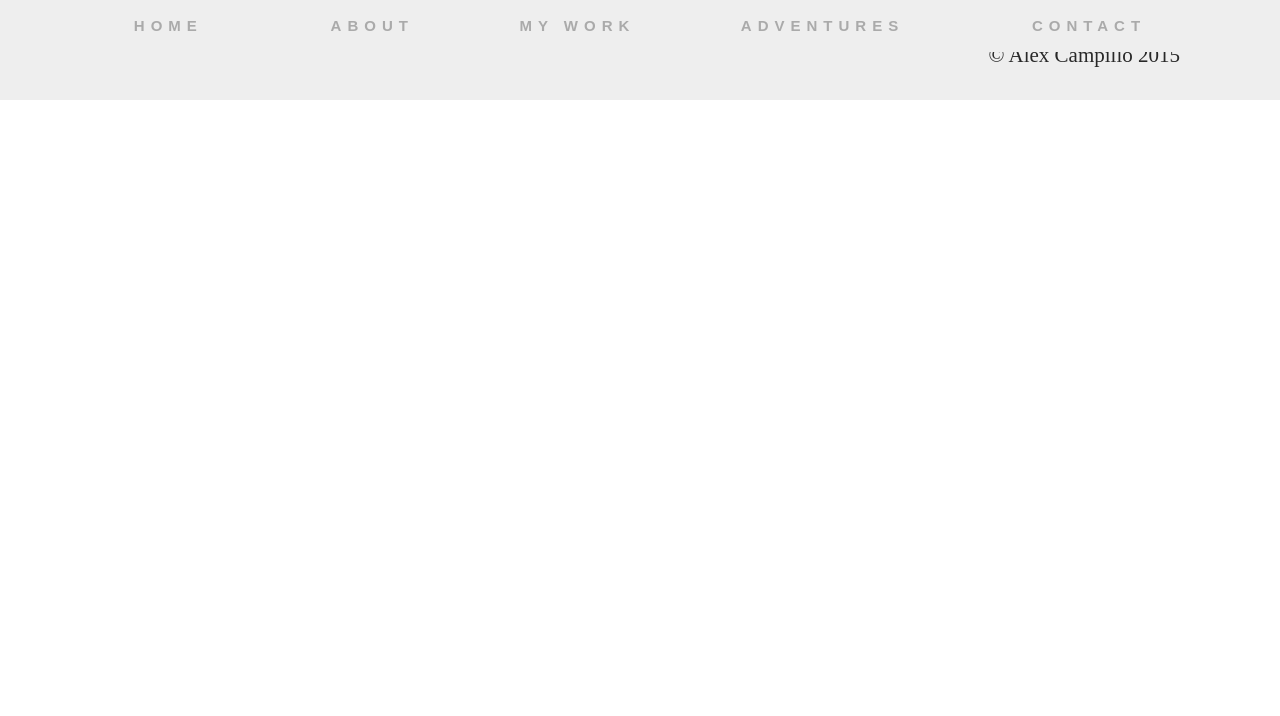
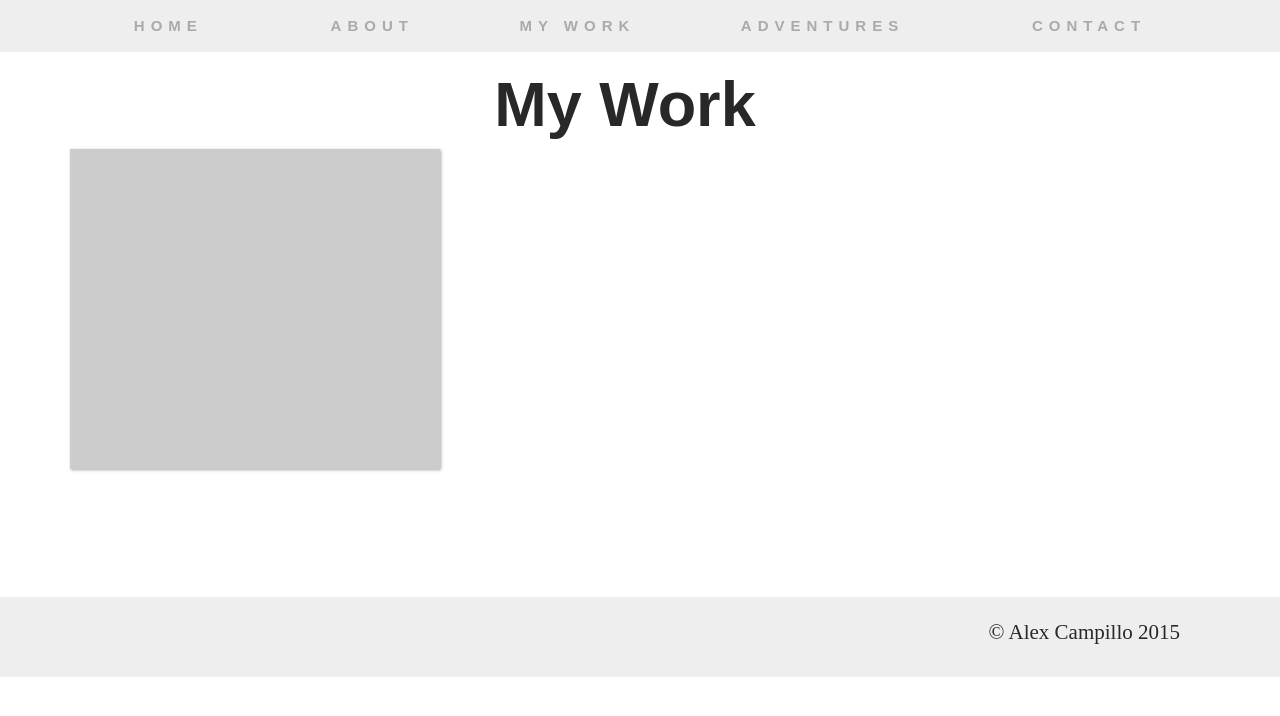
Before and after one commit to alexcampillo/alexcampillo, a Jekyll site: the page built from portfolio.html, in a window 1280 px wide. Shown: the top 716 px of the page. Built offline with Jekyll 4.4.1, drawn with Linux system fonts in a browser that asks for light colours; nearby versions of some CDN libraries.

Commit message:
portfolio card test

```diff
--- a/_includes/header.html
+++ b/_includes/header.html
@@ -11,7 +11,7 @@
             <span class="icon-bar"></span>
             <span class="icon-bar"></span>
           </button>
-          <!-- <a class="navbar-brand" href="#">Project name</a> -->
+          <!-- <a class="navbar-brand" href="#">{{page.title}}</a> -->
         </section>
         <section id="navbar" class="navbar-collapse collapse">
           <ul role="navigation" class="nav nav-justified">
--- a/css/main.css
+++ b/css/main.css
@@ -107,7 +107,7 @@ nav span.icon-bar {
 	margin-bottom: 0px;
 }
 
-.about, .adventures {
+.about, .adventures, .portfolio {
 	margin-bottom: 10%;
 	margin-top: 50px;
 }
@@ -129,6 +129,12 @@ nav span.icon-bar {
 	height: 90vh;
 }
 
+.card {
+	height: 320px;
+	background-color: #ccc;
+	box-shadow: 1px 1px 3px #aaa;
+}
+
 footer {
 	margin-top: 20px;
 }
--- a/portfolio.html
+++ b/portfolio.html
@@ -2,3 +2,14 @@
 layout: default
 title: My Work
 ---
+<section class="container portfolio">
+	<section class="row col-md-12">
+		<h1 class="text-center">My Work</h1>
+	</section>
+
+	<section class="row col-md-12">
+		<article class="col-md-4 col-xs-12 card">
+
+		</article>
+	</section>
+</section>
```
Also changed, not shown: 6 other files.
